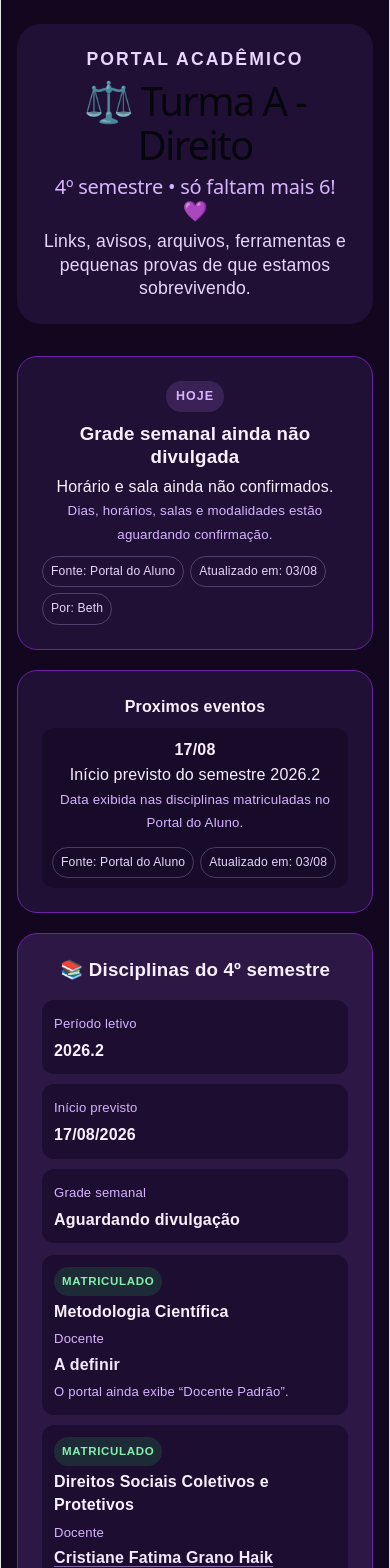
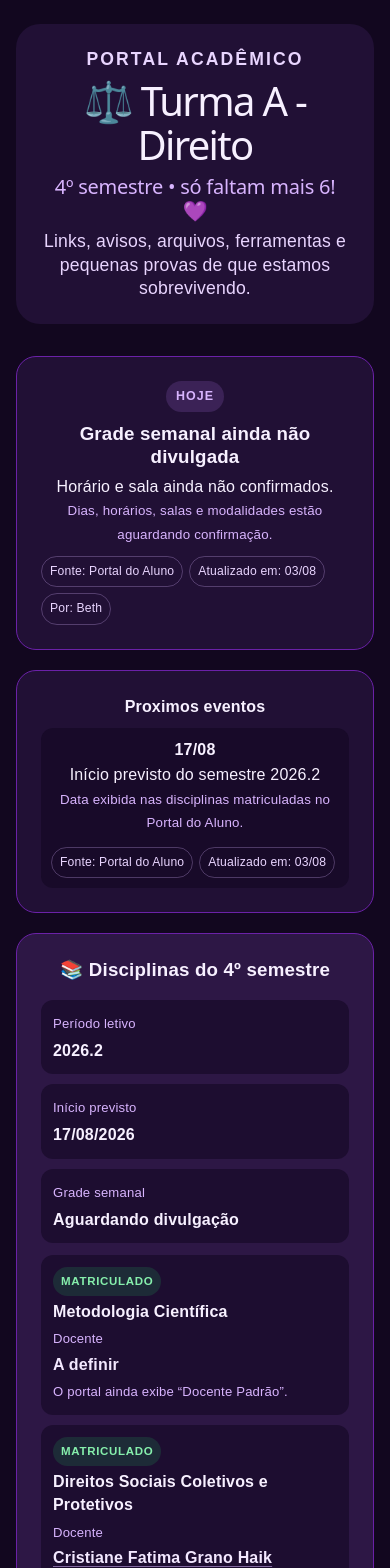
Before and after one commit to DraBeth/turma-a, a React (Vite) app: page / in a window 390 px wide. Shown: the top 1568 px of the page. Built offline with nearby package versions, Linux system fonts and the light colour scheme.

Commit message:
Ajusta o layout após revisão visual

```diff
--- a/src/App.css
+++ b/src/App.css
@@ -145,6 +145,10 @@
   list-style: none;
   margin: 0;
   padding: 0;
+}
+
+.contacts ul {
+  grid-template-columns: repeat(2, minmax(0, 1fr));
 }
 
 .next-events li,
@@ -408,7 +412,8 @@
   }
 
   .subjects-summary,
-  .subject-list {
+  .subject-list,
+  .contacts ul {
     grid-template-columns: 1fr;
   }
 }
--- a/src/App.jsx
+++ b/src/App.jsx
@@ -51,7 +51,7 @@ function App() {
           <Entregas />
         </Card>
 
-        <Card titulo="📬 Contatos">
+        <Card titulo="📬 Contatos" className="card-wide">
           <Contatos />
         </Card>
 
--- a/src/index.css
+++ b/src/index.css
@@ -1,8 +1,8 @@
 :root {
-  --text: #6b6375;
-  --text-h: #08060d;
-  --bg: #fff;
-  --border: #e5e4e7;
+  --text: #d8b4fe;
+  --text-h: #f7f0ff;
+  --bg: #12071f;
+  --border: #6b21a8;
   --code-bg: #f4f3ec;
   --accent: #aa3bff;
   --accent-bg: rgba(170, 59, 255, 0.1);
@@ -17,7 +17,7 @@
 
   font: 18px/145% var(--sans);
   letter-spacing: 0.18px;
-  color-scheme: light dark;
+  color-scheme: dark;
   color: var(--text);
   background: var(--bg);
   font-synthesis: none;
@@ -52,6 +52,7 @@
 
 body {
   margin: 0;
+  background: #12071f;
 }
 
 #root {
@@ -59,7 +60,7 @@ body {
   max-width: 100%;
   margin: 0 auto;
   text-align: center;
-  border-inline: 1px solid var(--border);
+  border-inline: 0;
   min-height: 100svh;
   display: flex;
   flex-direction: column;
```
